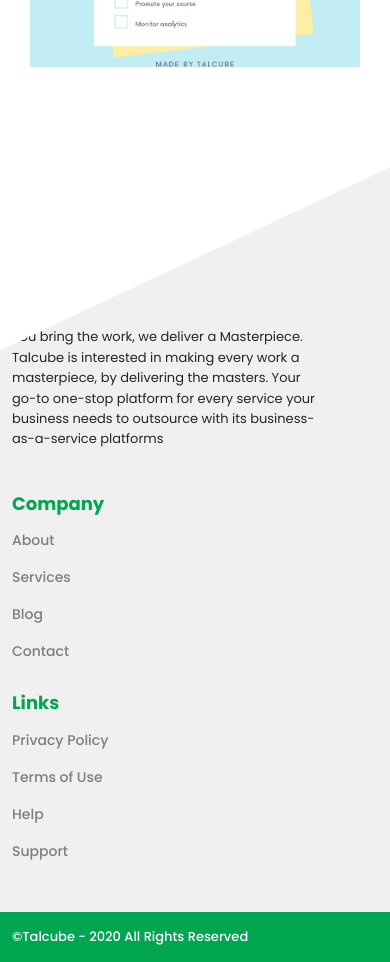
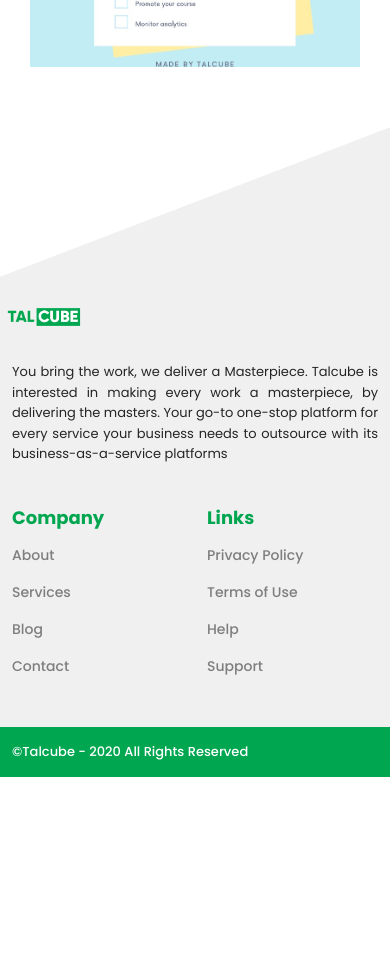
Before and after one commit to grace22411/talcube-course-website, a React (Create React App) app: page /course in a window 390 px wide. Shown: the part 1480-2442 px from the top of the page. After the commit the page ends 2257 px from the top, so only its background shows below. Built offline with nearby package versions, Linux system fonts and the light colour scheme.

Commit message:
toastify added

```diff
--- a/src/components/Modal.js
+++ b/src/components/Modal.js
@@ -108,6 +108,7 @@
                 placeholder="Ebook Type"
                 value={values.eBookType}
                 onChange={(e) => handleChange(e)}
+                disabled
               />
               <br></br>
               <button className="btn btn-success" type="submit">
@@ -181,6 +182,7 @@
       })
       .then(res => {
          console.log(res.data)
+         toast("Thanks! You will get a mail soon");
       })
   }
 
--- a/src/components/PageFooter.js
+++ b/src/components/PageFooter.js
@@ -44,6 +44,21 @@
       }
     }
   }
+  @media only screen and (max-width:540px){
+      margin-top:30px;
+      .container{
+          .row{
+              .col-md-6{
+                  padding-top:80px;
+                  p{
+                      margin-top:-5px;
+                      width:100%;
+                      text-align:justify;
+                  }
+              }
+          }
+      }
+  }
 `;
 const PostFooter = styled.div`
   width: 100%;
@@ -73,7 +88,7 @@
               platforms
             </p>
           </div>
-          <div className="col-md-3">
+          <div className="col-md-3 col-6">
             <h3>Company</h3>
             <li>
               <a href="https://www.talcube.com/about.html">About</a>
@@ -88,7 +103,7 @@
               <a href="https://www.talcube.com/contact.html">Contact</a>
             </li>
           </div>
-          <div className="col-md-3">
+          <div className="col-md-3 col-6">
             <h3>Links</h3>
             <li>
               <a href="https://www.talcube.com/privacy.html">Privacy Policy</a>
--- a/src/components/useForm.js
+++ b/src/components/useForm.js
@@ -1,6 +1,6 @@
 import axios from 'axios';
 import {useState} from 'react'
-
+import { toast } from "react-toastify";
 
 const useForm = ({callback,validate,initialValues})  => {
   const url = "https://talcube-api.herokuapp.com/ebook/free"
@@ -34,6 +34,8 @@
        })
        .then(res => {
           console.log(res.values)
+          toast("Thanks! You will get a mail soon");
+
        })
        setErrors(validate(values));
        setIsSubmitting(true);
```
Also changed, not shown: 1 other file (tests, documents, lock files or other folders).
